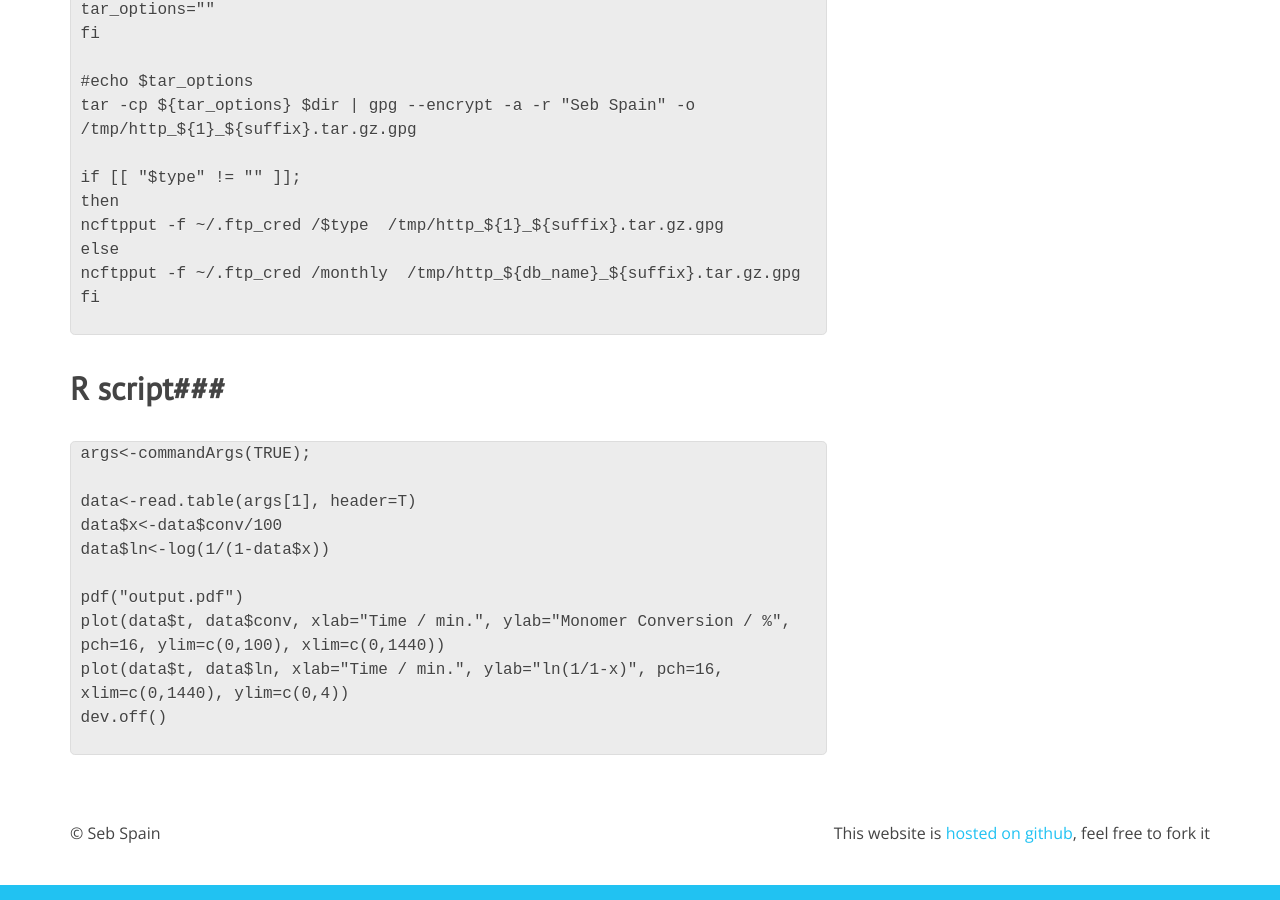
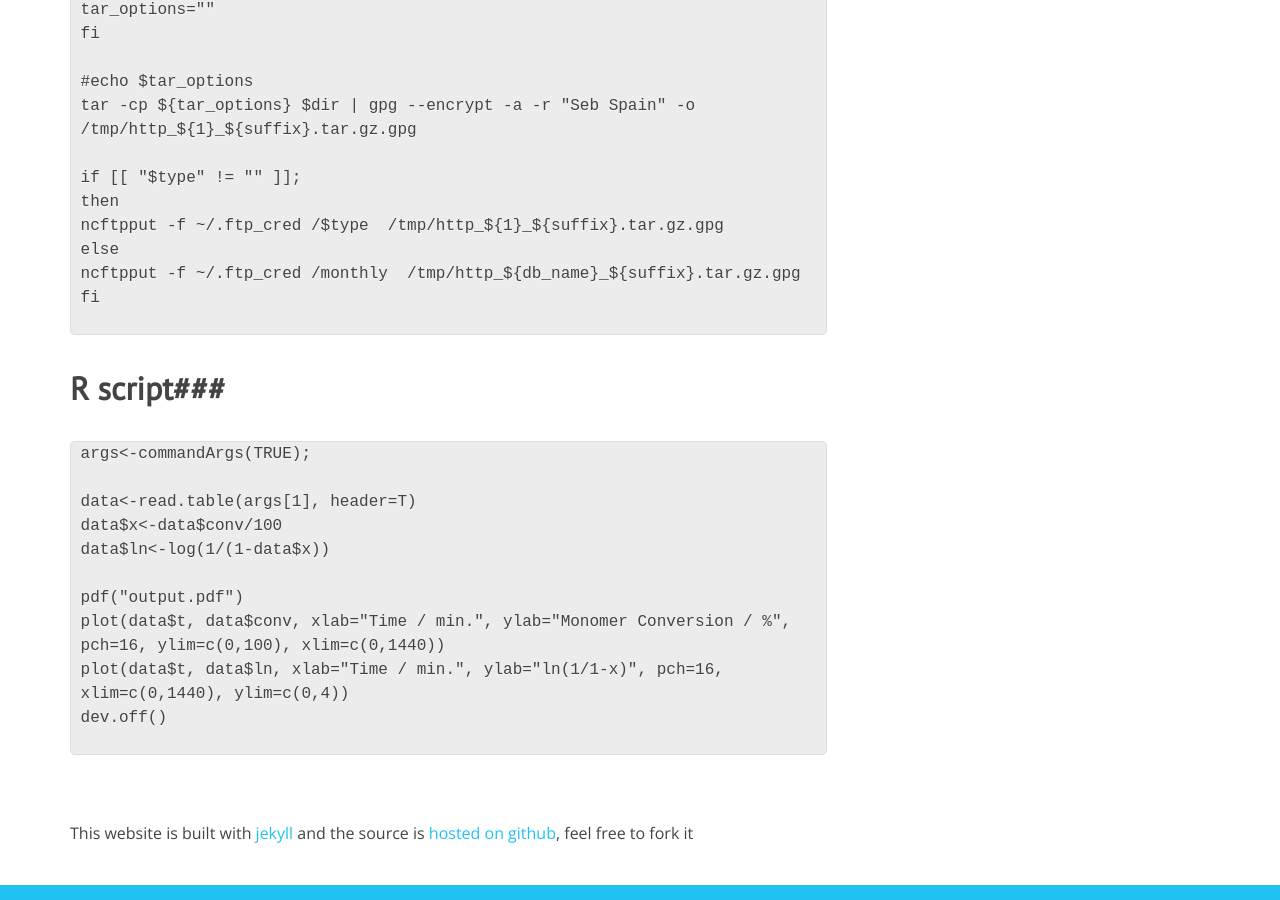
Before and after one commit to sebspain/sebspain.github.io, a Jekyll site: the page built from code_tests.md, in a window 1280 px wide and 900 px high, scrolled down 886 px. Built offline with Jekyll 4.4.1, drawn with Linux system fonts in a browser that asks for light colours; Markdown is read by kramdown in place of the engine named in the settings.

Commit message:
changed footer on pages

```diff
--- a/_layouts/default.html
+++ b/_layouts/default.html
@@ -78,25 +78,16 @@
 
 </div>
 
-
-
-
-
   <footer>
     <div class="grid">
-      <div class="unit half">
-        <div class="center-on-mobiles">
-          <p>© Seb Spain</p>
-        </div>
-      </div>
-      <div class="unit half">
-        <div class="align-right center-on-mobiles">
-          <p>This website is <a href="https://github.com/sebspain/sebspain.github.io">hosted on github</a>, feel free to fork it</p>
+
+      <div class="unit full">
+        <div class="align-left center-on-mobiles">
+          <p>This website is built with <a href="http://jekyllrb.com">jekyll</a> and the source is <a href="https://github.com/sebspain/sebspain.github.io">hosted on github</a>, feel free to fork it</p>
         </div>
       </div>
     </div>
   </footer>
 
-
 </body>
 </html>
```
